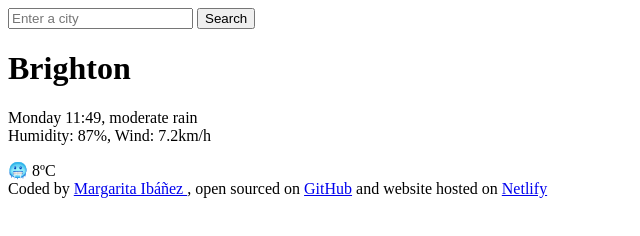
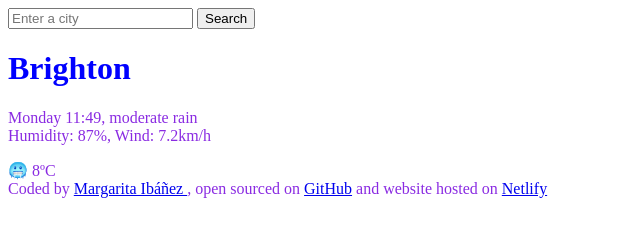
Before and after one commit to Margarita827/Week-7, a plain HTML site: page index.html in a window 1280 px wide. Shown: the whole page, without its empty margins (0-640 px from the left). Drawn offline with Linux system fonts and the light colour scheme.

Commit message:
css added

```diff
--- a/index.html
+++ b/index.html
@@ -3,6 +3,8 @@
   <head>
     <meta charset="UTF-8" />
     <meta name="viewport" content="width=device-width, initial-scale=1.0" />
+    <link rel="stylesheet" href="style.css" />
+
     <title>Meteo app</title>
   </head>
   <body>
@@ -25,9 +27,15 @@ Humidity: 87%, Wind: 7.2km/h
     </main>
     <footer>
       Coded by
-      <a href="https://github.com/Margarita827" target="_blank"> Margarita Ibáñez </a>
-      , open sourced on <a href="https://github.com/Margarita827/Week-7" target="_blank">GitHub</a>
-       and website hosted on <a href="https://meteo-app-week7.netlify.app/" target="_blank">Netlify</a>
+      <a href="https://github.com/Margarita827" target="_blank">
+        Margarita Ibáñez
+      </a>
+      , open sourced on
+      <a href="https://github.com/Margarita827/Week-7" target="_blank"
+        >GitHub</a
+      >
+      and website hosted on
+      <a href="https://meteo-app-week7.netlify.app/" target="_blank">Netlify</a>
     </footer>
   </body>
 </html>
--- /dev/null
+++ b/style.css
@@ -0,0 +1,6 @@
+body {
+  color: blueviolet;
+}
+h1 {
+  color: blue;
+}
```
Lines whose indentation alone changed are shown as unchanged.
